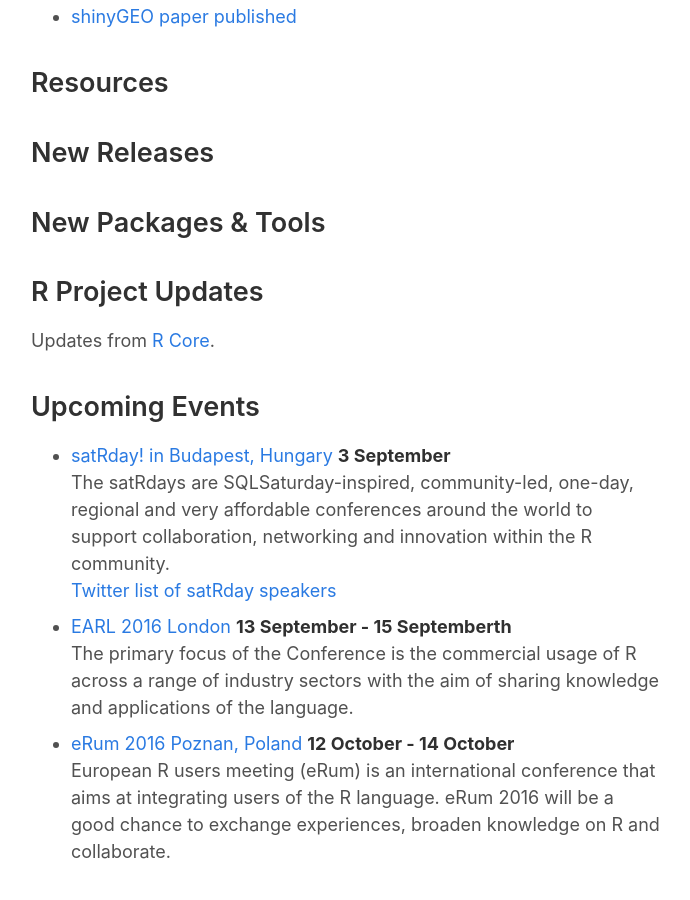
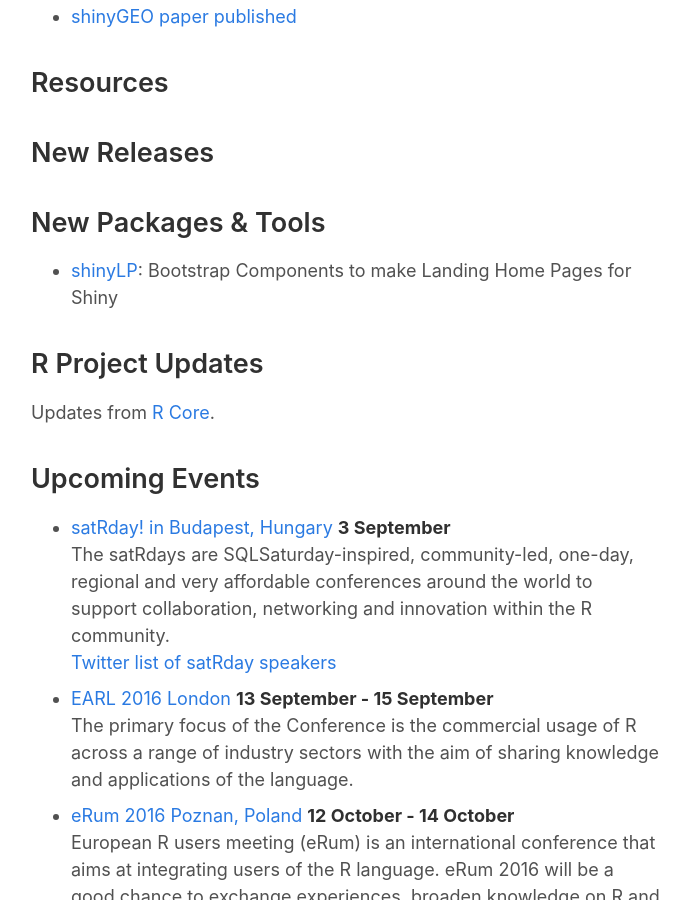
Before and after one commit to rweekly/rweekly.org, a Jekyll site: the page built from draft.md, in a window 1280 px wide and 900 px high, scrolled down 982 px. Shown: the whole window, without its empty margins (294-984 px from the left). Built offline with Jekyll 4.4.1, drawn with Linux system fonts in a browser that asks for light colours; comment, search, counter and statistics services are not loaded.

Commit message:
Update draft.md
add shinyLP package update

```diff
--- a/draft.md
+++ b/draft.md
@@ -43,6 +43,7 @@
 
 ## New Packages & Tools
 
++ [shinyLP](https://github.com/jasdumas/shinyLP): Bootstrap Components to make Landing Home Pages for Shiny
 
 
 ## R Project Updates
@@ -55,7 +56,7 @@
 The satRdays are SQLSaturday-inspired, community-led, one-day, regional and very affordable conferences around the world to support collaboration, networking and innovation within the R community.<br>
 [Twitter list of satRday speakers](https://twitter.com/thinkR_fr/lists/satrday-budapest-speakers)
 
-+ [EARL 2016 London](https://earlconf.com/)  **13 September - 15 Septemberth** <br>
++ [EARL 2016 London](https://earlconf.com/)  **13 September - 15 September** <br>
 The primary focus of the Conference is the commercial usage of R across a range of industry sectors with the aim of sharing knowledge and applications of the language.<br />
 
 + [eRum 2016 Poznan, Poland](http://erum.ue.poznan.pl/)  **12 October - 14 October** <br>
```
